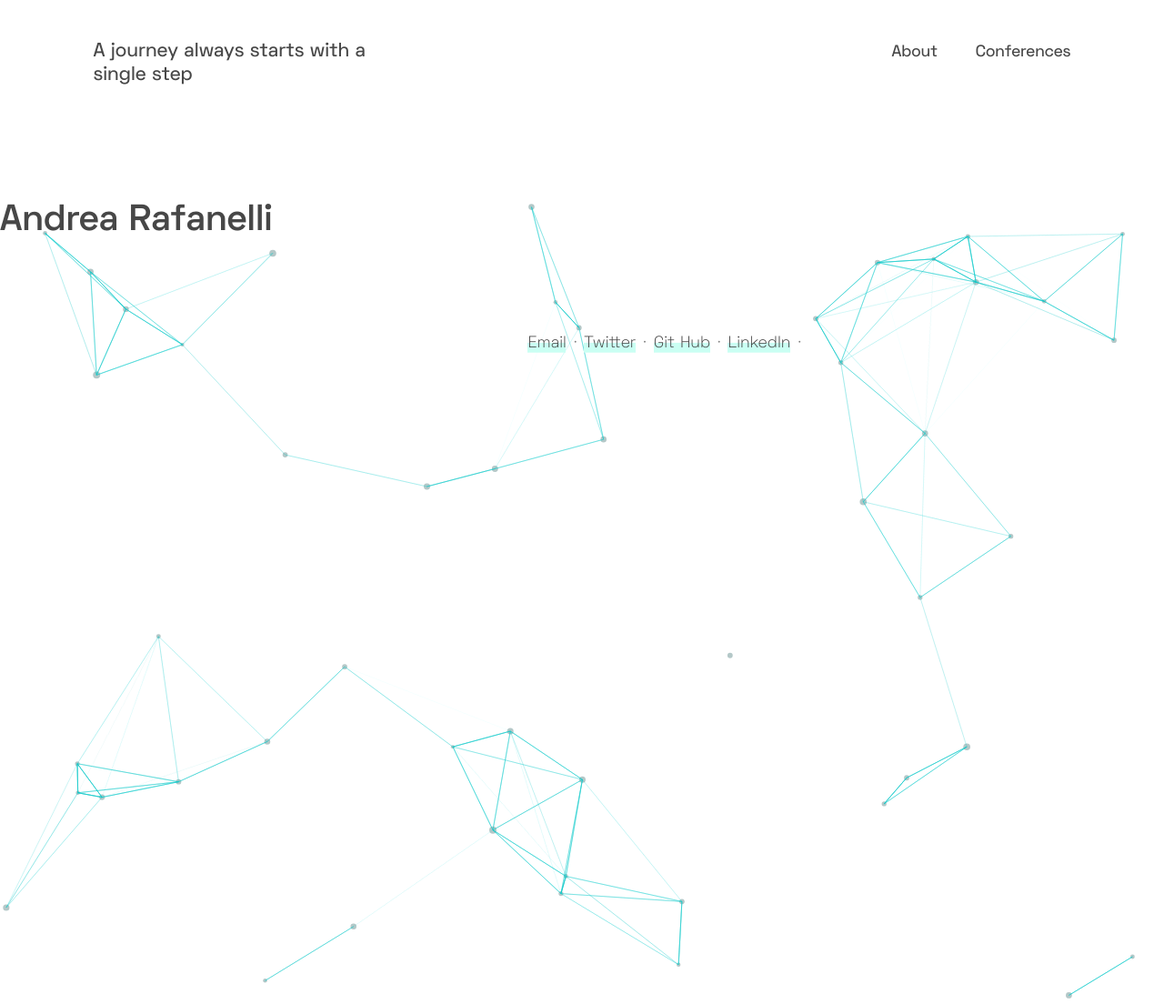
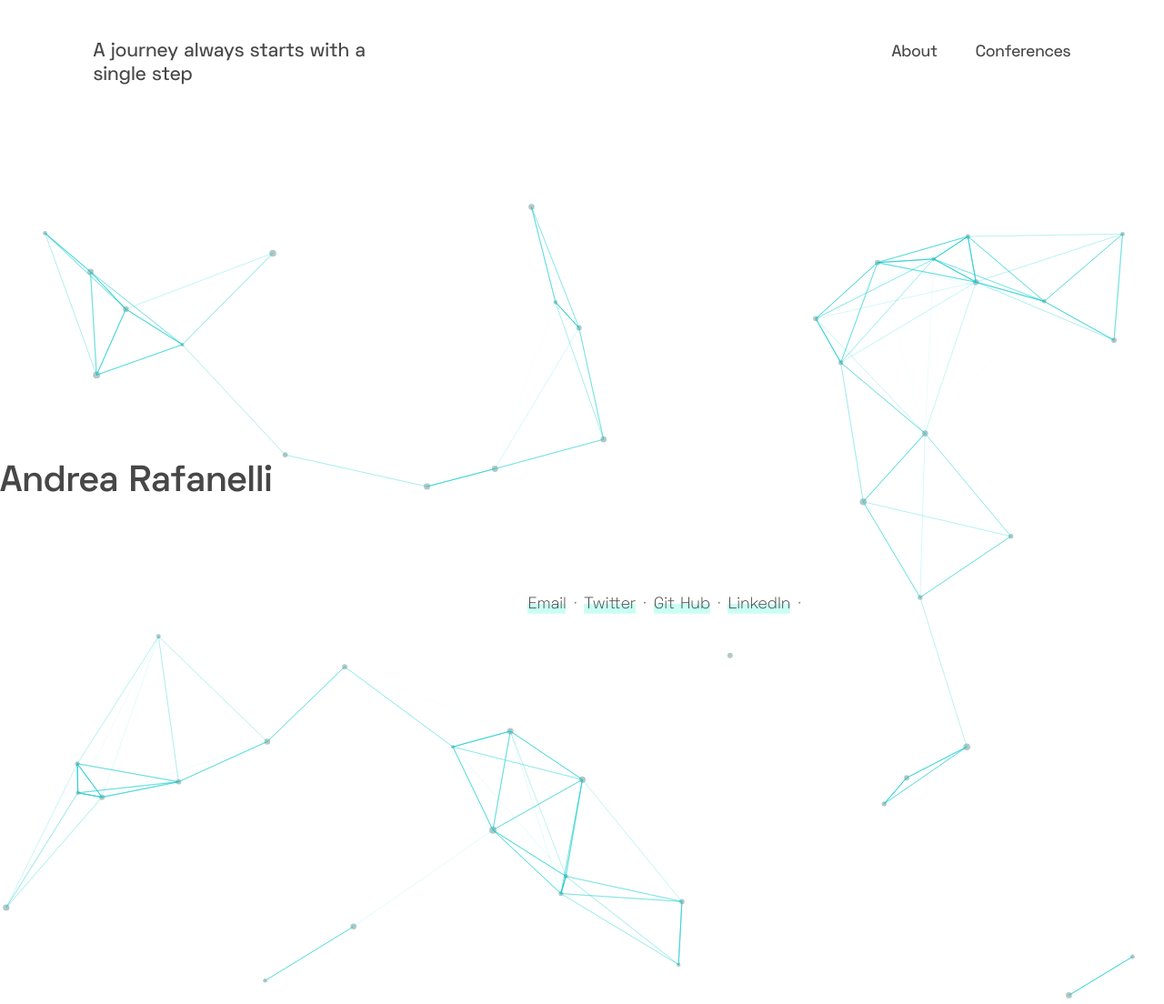
Before and after one commit to lollix91/andrearafanelli.github.io, a Jekyll site: the page built from index.html, in a window 1280 px wide. Shown: the whole page at 91% size. Built offline with Jekyll 4.4.1, drawn with Linux system fonts in a browser that asks for light colours.

Commit message:
Update index.html

```diff
--- a/index.html
+++ b/index.html
@@ -1,9 +1,18 @@
 ---
 layout: default
 ---
+<style>
+p.ex1 {
+  margin-top: 20rem;
+  text-align: center;
+  font-size: 250%;
+
+}
+</style>
+
 <canvas id="canvas"></canvas>
 <script src="script.js"></script>
 
-  <p class="about">
+  <p class="ex1">
   <h1>Andrea Rafanelli</h1>
 </div>
```
